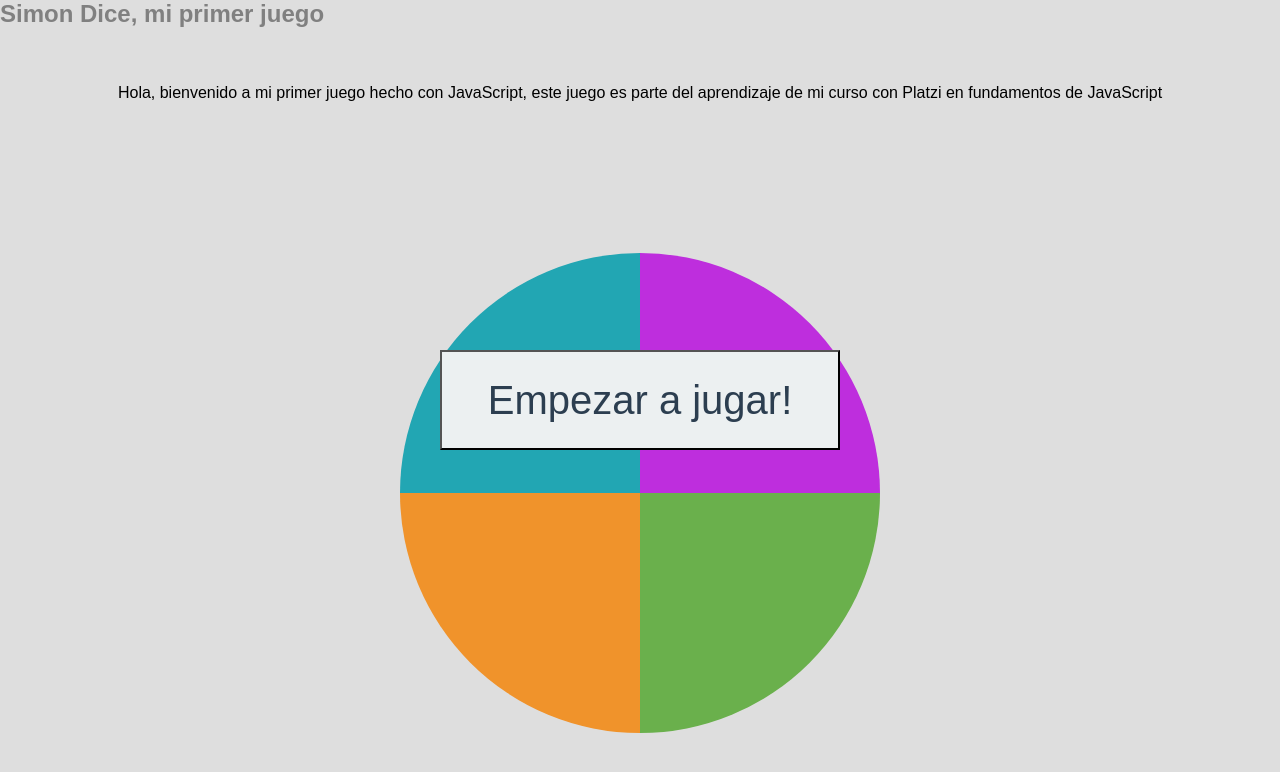
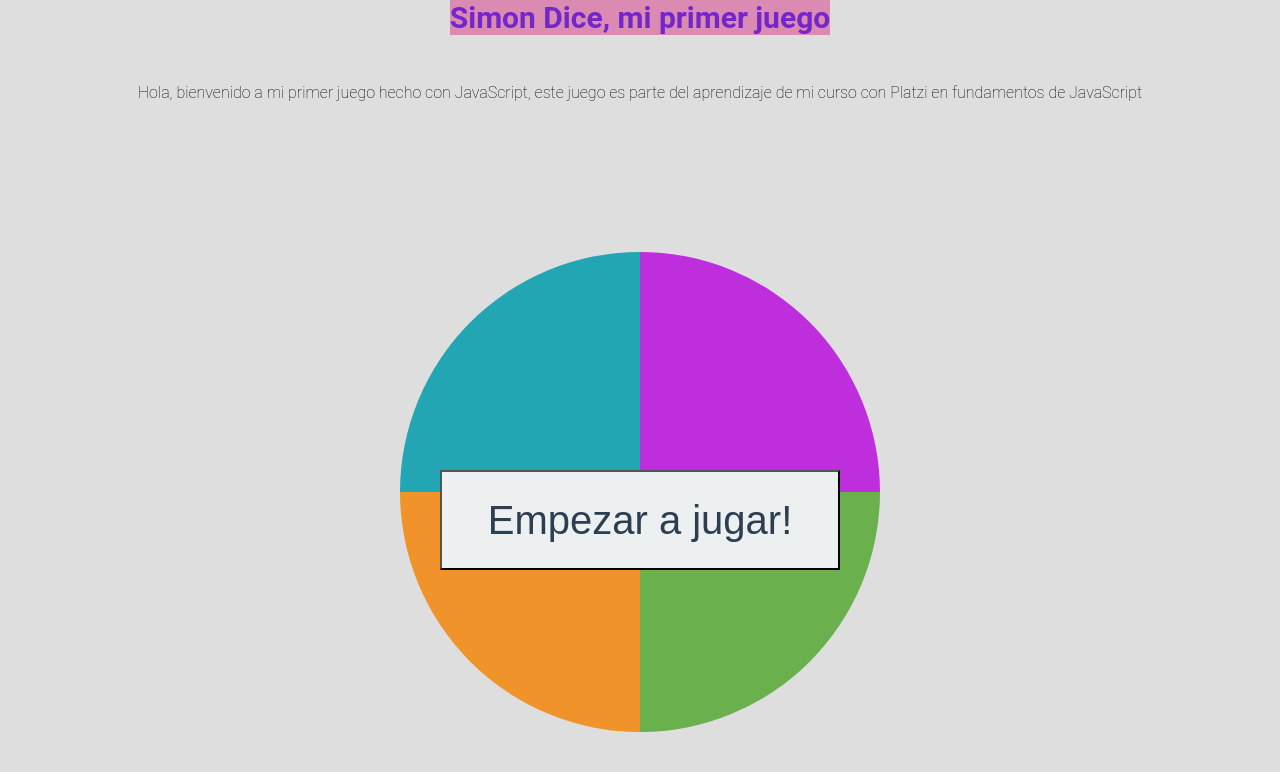
Before and after one commit to carosalazar28/Simon-dice-js, a plain HTML site: page index.html in a window 1280 px wide. Drawn offline with nearby package versions, Linux system fonts and the light colour scheme.

Commit message:
change the font and the position over h1 and p in class info

```diff
--- a/css/style.css
+++ b/css/style.css
@@ -8,7 +8,8 @@ body {
 }
 
 body section .info {
-  justify-items: center;
+  display: flex;
+  justify-content: center;
 }
 
 .gameboard {
@@ -27,11 +28,22 @@ body section .info {
   display: inline-block;
 }
 
-h1 {
+section .info h1 {
   position: absolute;
   top: 0px;
   margin: 0;
-  color: gray;
+  color: rgb(115, 39, 202);
+  font-size: 30px;
+  font-family: 'Roboto', sans-serif;
+  background-color: #db8bb1;
+}
+
+section .info p {
+  padding: 5px 100px;
+  font-family: 'Roboto', sans-serif;
+  font-weight: 200;
+  text-align: center;
+  margin: 10px auto;
 }
 
 .left {
@@ -81,7 +93,7 @@ h1 {
   color: #2c3e50;
   font-size: 2.5rem;
   position: absolute;
-  top: calc(50% - 50px);
+  top: calc(65% - 50px);
   left: calc(50% - 200px);
 }
 
```
